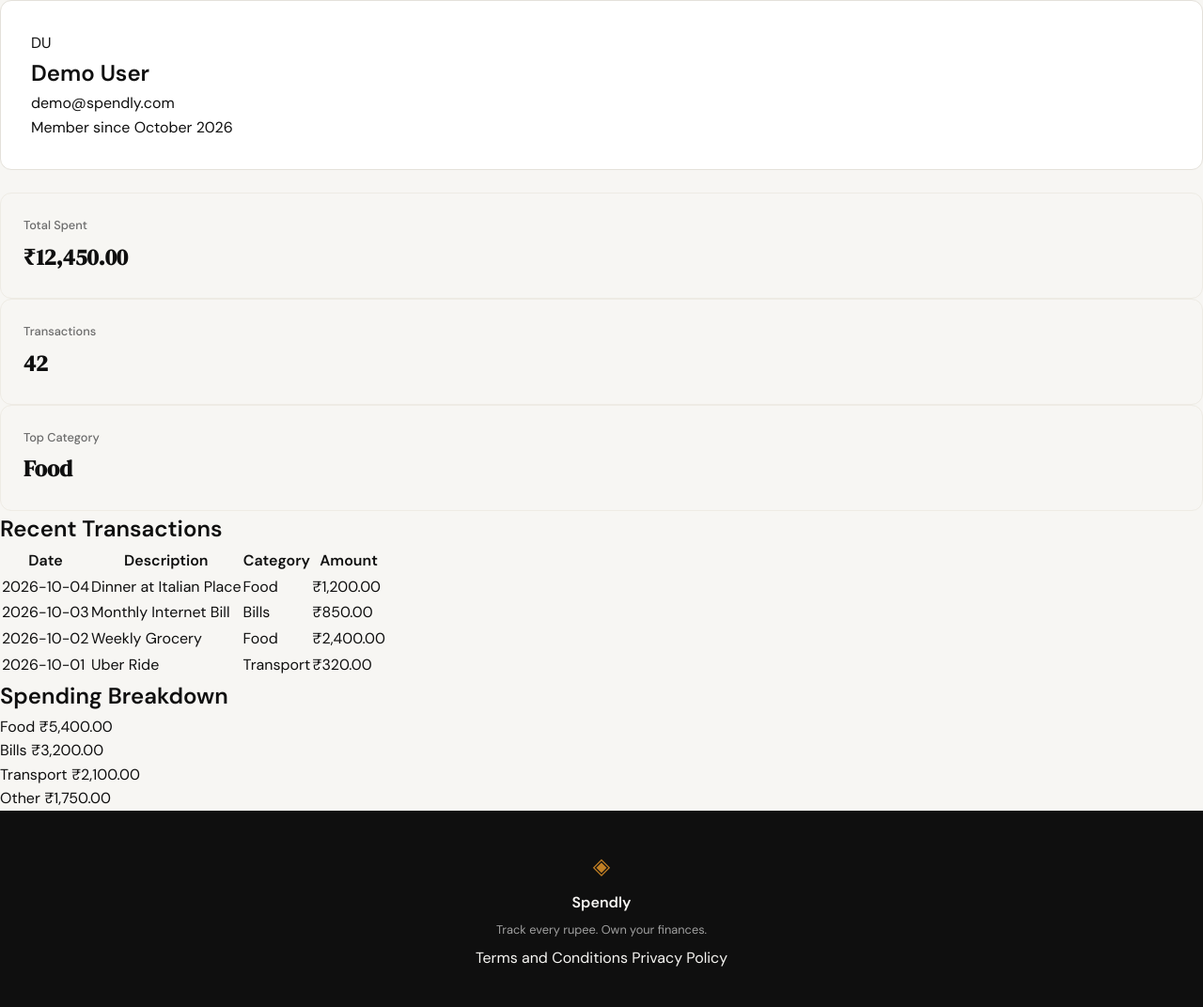
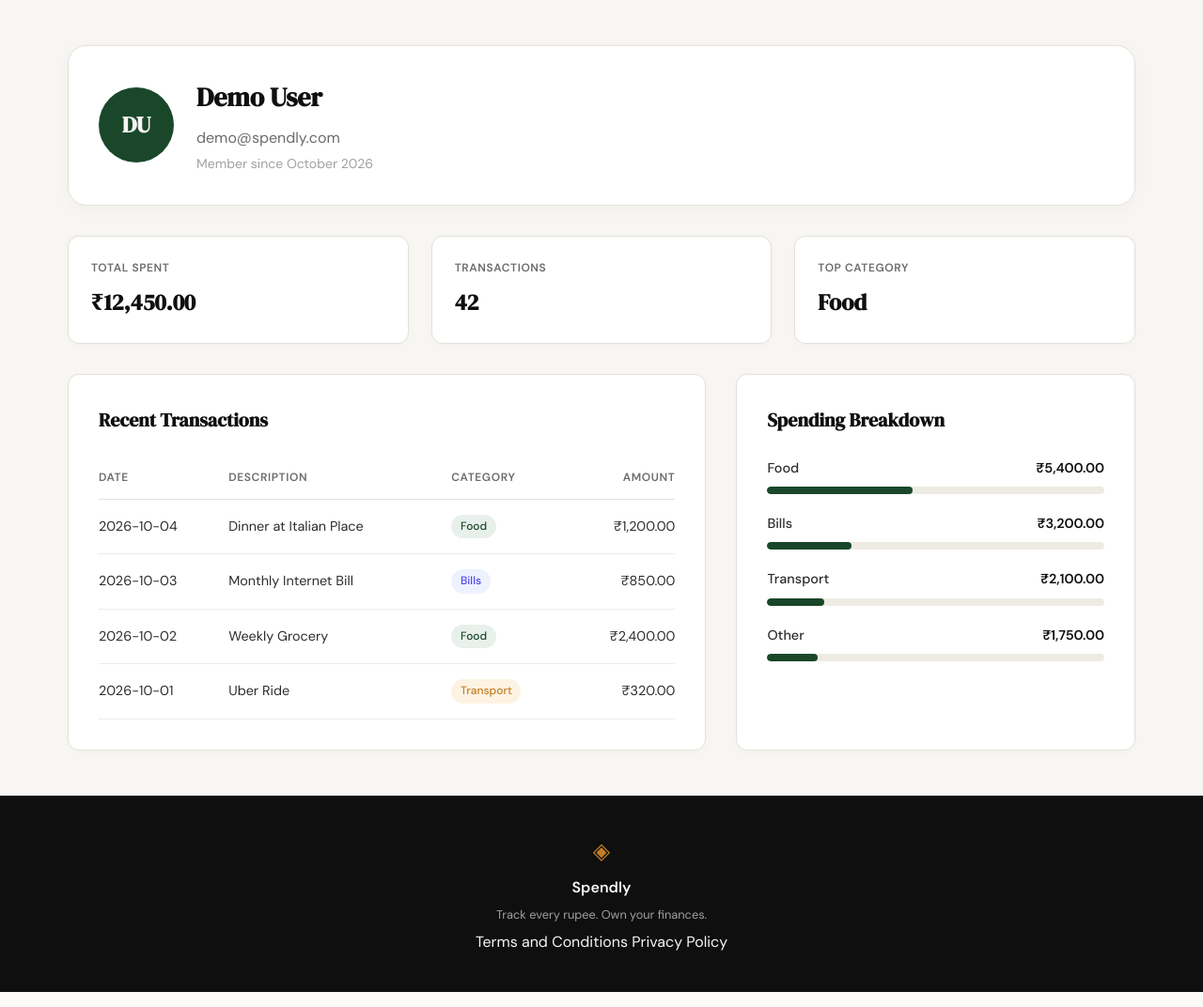
Before and after one commit to Taj-shaikhh/Spendly, a Flask app: page /profile in a window 1280 px wide. Shown: the part 61-1133 px from the top of the page at 94% size. Run offline with Flask 3, Linux system fonts and the light colour scheme; a user stored in the database is signed in.

Commit message:
Redesign profile page to match reference design and implement auto-redirects for logged-in users
- Create static/css/profile.css for a modern minimalist layout
- Add category color variables to static/css/style.css
- Update templates/profile.html for new styling and fix CSS diagnostics
- Update app.py to redirect authenticated users to /profile from landing and login

Co-Authored-By: Claude Code <noreply@anthropic.com>

```diff
--- a/app.py
+++ b/app.py
@@ -18,7 +18,7 @@ def guest_required(f):
     @wraps(f)
     def decorated_function(*args, **kwargs):
         if session.get("user_id"):
-            return redirect(url_for("landing"))
+            return redirect(url_for("profile"))
         return f(*args, **kwargs)
     return decorated_function
 
@@ -40,6 +40,7 @@ def login_required(f):
 # ------------------------------------------------------------------ #
 
 @app.route("/")
+@guest_required
 def landing():
     return render_template("landing.html")
 
@@ -92,7 +93,7 @@ def login():
         if user and check_password_hash(user["password_hash"], password):
             session["user_id"] = user["id"]
             flash(f"Welcome back, {user['name']}!", "success")
-            return redirect(url_for("landing"))
+            return redirect(url_for("profile"))
 
         flash("Invalid email or password.", "error")
         return render_template("login.html")
--- /dev/null
+++ b/static/css/profile.css
@@ -0,0 +1,220 @@
+/* ------------------------------------------------------------------ */
+/* Profile Page Styles                                                  */
+/* ------------------------------------------------------------------ */
+
+.profile-container {
+    max-width: var(--max-width);
+    margin: 0 auto;
+    padding: 3rem 2rem;
+    display: flex;
+    flex-direction: column;
+    gap: 2rem;
+}
+
+/* User Info Card */
+.profile-card {
+    background: var(--paper-card);
+    border: 1px solid var(--border);
+    border-radius: var(--radius-lg);
+    padding: 2rem;
+    box-shadow: 0 4px 20px rgba(0,0,0,0.03);
+}
+
+.profile-card-inner {
+    display: flex;
+    align-items: center;
+    gap: 1.5rem;
+}
+
+.profile-avatar {
+    width: 80px;
+    height: 80px;
+    background: var(--accent);
+    color: var(--paper);
+    border-radius: 50%;
+    display: flex;
+    align-items: center;
+    justify-content: center;
+    font-family: var(--font-display);
+    font-size: 1.5rem;
+    font-weight: 600;
+    flex-shrink: 0;
+}
+
+.profile-details {
+    display: flex;
+    flex-direction: column;
+    gap: 0.25rem;
+}
+
+.profile-name {
+    font-family: var(--font-display);
+    font-size: 1.75rem;
+    color: var(--ink);
+    margin-bottom: 0.25rem;
+}
+
+.profile-email {
+    color: var(--ink-muted);
+    font-size: 1rem;
+}
+
+.profile-member {
+    color: var(--ink-faint);
+    font-size: 0.875rem;
+}
+
+/* Summary Stats */
+.profile-stats {
+    display: grid;
+    grid-template-columns: repeat(3, 1fr);
+    gap: 1.5rem;
+}
+
+.stat-card {
+    background: var(--paper-card);
+    border: 1px solid var(--border);
+    border-radius: var(--radius-md);
+    padding: 1.5rem;
+    display: flex;
+    flex-direction: column;
+    gap: 0.5rem;
+    box-shadow: 0 2px 10px rgba(0,0,0,0.02);
+}
+
+.stat-label {
+    font-size: 0.75rem;
+    font-weight: 600;
+    text-transform: uppercase;
+    letter-spacing: 0.05em;
+    color: var(--ink-muted);
+}
+
+.stat-value {
+    font-family: var(--font-display);
+    font-size: 1.5rem;
+    color: var(--ink);
+    font-weight: 600;
+}
+
+/* Main Layout Grid */
+.profile-grid {
+    display: grid;
+    grid-template-columns: 1.6fr 1fr;
+    gap: 2rem;
+}
+
+.profile-section {
+    background: var(--paper-card);
+    border: 1px solid var(--border);
+    border-radius: var(--radius-md);
+    padding: 2rem;
+    box-shadow: 0 2px 10px rgba(0,0,0,0.02);
+}
+
+.section-title {
+    font-family: var(--font-display);
+    font-size: 1.25rem;
+    color: var(--ink);
+    margin-bottom: 1.5rem;
+}
+
+/* Transaction Table */
+.table-wrapper {
+    overflow-x: auto;
+}
+
+.profile-table {
+    width: 100%;
+    border-collapse: collapse;
+    text-align: left;
+}
+
+.profile-table thead th {
+    font-size: 0.75rem;
+    text-transform: uppercase;
+    color: var(--ink-muted);
+    font-weight: 600;
+    padding: 0.75rem 0;
+    border-bottom: 1px solid var(--border);
+    letter-spacing: 0.05em;
+}
+
+.profile-table tbody td {
+    padding: 1rem 0;
+    font-size: 0.9rem;
+    color: var(--ink-soft);
+    border-bottom: 1px solid var(--border-soft);
+}
+
+.text-right { text-align: right; }
+
+/* Category Badges */
+.category-badge {
+    display: inline-block;
+    padding: 0.2rem 0.6rem;
+    border-radius: 999px;
+    font-size: 0.75rem;
+    font-weight: 500;
+}
+
+.category-badge[data-category="Food"] { background: var(--cat-food); color: var(--cat-food-text); }
+.category-badge[data-category="Transport"] { background: var(--cat-transport); color: var(--cat-transport-text); }
+.category-badge[data-category="Bills"] { background: var(--cat-bills); color: var(--cat-bills-text); }
+.category-badge[data-category="Health"] { background: var(--cat-health); color: var(--cat-health-text); }
+.category-badge[data-category="Entertainment"] { background: var(--cat-entertainment); color: var(--cat-entertainment-text); }
+.category-badge[data-category="Shopping"] { background: var(--cat-shopping); color: var(--cat-shopping-text); }
+.category-badge[data-category="Other"] { background: var(--cat-other); color: var(--cat-other-text); }
+
+/* Spending Breakdown */
+.category-breakdown {
+    display: flex;
+    flex-direction: column;
+    gap: 1.25rem;
+}
+
+.category-row {
+    display: flex;
+    flex-direction: column;
+    gap: 0.5rem;
+}
+
+.category-info {
+    display: flex;
+    justify-content: space-between;
+    align-items: center;
+    font-size: 0.9rem;
+}
+
+.cat-name {
+    font-weight: 500;
+    color: var(--ink-soft);
+}
+
+.cat-total {
+    font-weight: 600;
+    color: var(--ink);
+}
+
+.category-bar-container {
+    height: 8px;
+    background: var(--border-soft);
+    border-radius: 999px;
+    overflow: hidden;
+}
+
+.category-bar-fill {
+    height: 100%;
+    background: var(--accent);
+    border-radius: 999px;
+    transition: width 0.6s ease;
+}
+
+@media (max-width: 900px) {
+    .profile-grid {
+        grid-template-columns: 1fr;
+    }
+    .profile-stats {
+        grid-template-columns: 1fr;
+    }
+}
--- a/static/css/style.css
+++ b/static/css/style.css
@@ -18,6 +18,22 @@
     --danger-light: #fdecea;
     --border: #e4e1da;
     --border-soft: #eeebe4;
+
+    /* Category Colors */
+    --cat-food: #e8f0eb;
+    --cat-food-text: #1a472a;
+    --cat-transport: #fdf3e3;
+    --cat-transport-text: #c17f24;
+    --cat-bills: #eef2ff;
+    --cat-bills-text: #4f46e5;
+    --cat-health: #fdf2f2;
+    --cat-health-text: #c0392b;
+    --cat-entertainment: #f5f3ff;
+    --cat-entertainment-text: #7c3aed;
+    --cat-shopping: #fff7ed;
+    --cat-shopping-text: #ea580c;
+    --cat-other: #f9fafb;
+    --cat-other-text: #6b7280;
 
     --font-display: 'DM Serif Display', Georgia, serif;
     --font-body: 'DM Sans', system-ui, sans-serif;
--- a/templates/profile.html
+++ b/templates/profile.html
@@ -2,10 +2,14 @@
 
 {% block title %}My Profile — Spendly{% endblock %}
 
+{% block head %}
+    <link rel="stylesheet" href="{{ url_for('static', filename='css/profile.css') }}">
+{% endblock %}
+
 {% block content %}
 <div class="profile-container">
     <!-- User Info Card -->
-    <section class="profile-card auth-card">
+    <section class="profile-card">
         <div class="profile-card-inner">
             <div class="profile-avatar">{{ user.initials }}</div>
             <div class="profile-details">
@@ -51,7 +55,7 @@
                         <tr>
                             <td>{{ tx.date }}</td>
                             <td>{{ tx.description }}</td>
-                            <td><span class="category-badge">{{ tx.category }}</span></td>
+                            <td><span class="category-badge" data-category="{{ tx.category }}">{{ tx.category }}</span></td>
                             <td class="text-right">{{ tx.amount }}</td>
                         </tr>
                         {% endfor %}
@@ -71,7 +75,7 @@
                         <span class="cat-total">{{ cat.total }}</span>
                     </div>
                     <div class="category-bar-container">
-                        <div class="category-bar-fill" style="width: {{ cat.percentage }}%;"></div>
+                        <div class="category-bar-fill" style="--bar-width: {{ cat.percentage }}%; width: var(--bar-width);"></div>
                     </div>
                 </div>
                 {% endfor %}
```
Also changed, not shown: CLAUDE.md (+1 -1 lines).
